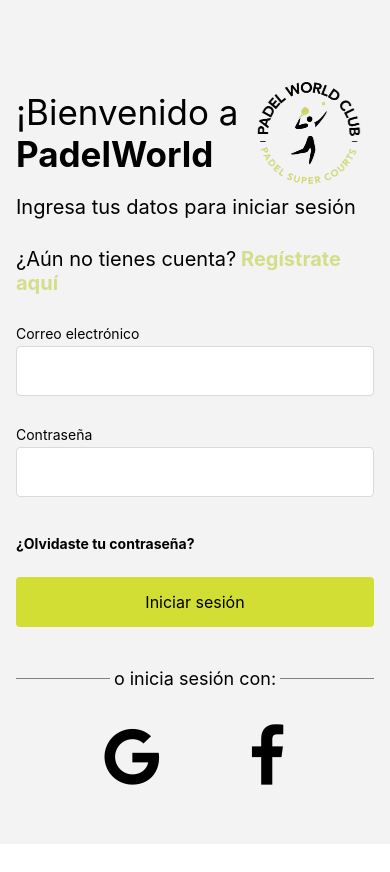
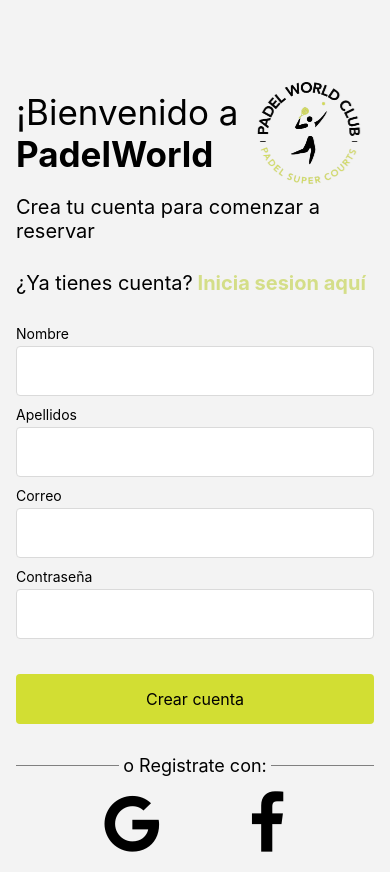
Before and after one commit to JoseConder/padelworld, a React Native app in the folder frontpw/: screen /Register in a window 390 px wide. Before the commit the page ends 844 px from the top, so only its background shows below. Built offline with nearby package versions, Linux system fonts and the light colour scheme.

Commit message:
se agrega pantalla de registro sin funcionalidad

```diff
--- a/frontpw/App.js
+++ b/frontpw/App.js
@@ -4,18 +4,22 @@
 import { NavigationContainer } from '@react-navigation/native';
 import { createStackNavigator } from '@react-navigation/stack'; // Corrected import
 
-import Hola from './screens/Hola';
+import Login from './screens/Login';
 import Home from './screens/Home';
+import Register from './screens/Register';
 export default function App() {
 
   const Stack = createStackNavigator(); // Corrected function name
 
   function MyStack() {
       return(
-          <Stack.Navigator>
-              <Stack.Screen name="Hola" component={Hola}
+          <Stack.Navigator screenOptions={{
+            statusBarStyle: 'dark-content'}}>
+              <Stack.Screen name="Login" component={Login}
               options ={{headerShown: false}}/>
               <Stack.Screen name="Home" component={Home}
+              options ={{headerShown: false}}/>
+              <Stack.Screen name="Register" component={Register}
               options ={{headerShown: false}}/>
           </Stack.Navigator>
       );
--- /dev/null
+++ b/frontpw/screens/Login.js
@@ -0,0 +1,174 @@
+import React, { useState } from 'react';
+import { View, Text, TextInput, TouchableOpacity, Image, Alert, StyleSheet } from 'react-native';
+import FontAwesome from '@expo/vector-icons/FontAwesome';
+import { getAuth, signInWithEmailAndPassword } from 'firebase/auth';
+import appFirebase from '../credenciales';
+
+const auth = getAuth(appFirebase);
+
+export default function LoginScreen(props) {
+
+  const [email, setEmail] = useState('');
+  const [password, setPassword] = useState('');
+
+  const sesion = async () => {
+    try {
+      await signInWithEmailAndPassword(auth, email, password);
+      Alert.alert('Sesion iniciada con exito');
+      props.navigation.navigate('Home');
+    } catch (error) {
+      console.log(error);
+    }
+  }
+
+  return (
+    <View style={styles.container}>
+      <View style={styles.header}>
+        <Text style={styles.welcomeText}>¡Bienvenido a{' '}<Text style={styles.boldText}>PadelWorld</Text></Text>
+        <Image source={require('../assets/PadelOscuro.png')} style={styles.logo} />
+      </View>
+      <View style={styles.subHeader}>
+        <Text style={styles.subHeaderText}>Ingresa tus datos para iniciar sesión</Text>
+        <TouchableOpacity onPress={() => props.navigation.navigate('Register')} style={styles.registerLink}>
+          <Text style={styles.registerText}>¿Aún no tienes cuenta?<Text style={styles.registerHighlight}> Regístrate aquí</Text></Text>
+        </TouchableOpacity>
+      </View>
+      <View style={styles.inputContainer}>
+        <Text style={styles.label}>Correo electrónico</Text>
+        <TextInput
+          style={styles.input}
+          onChangeText={(texto) => setEmail(texto)}
+          value={email}
+        />
+        <Text style={styles.label}>Contraseña</Text>
+        <TextInput
+          style={styles.input}
+          secureTextEntry={true}
+          onChangeText={(texto) => setPassword(texto)}
+          value={password}
+        />
+        <TouchableOpacity onPress={() => console.log("¿Olvidaste tu contraseña?")} style={styles.forgotPassword}>
+          <Text style={styles.forgotPasswordText}>¿Olvidaste tu contraseña?</Text>
+        </TouchableOpacity>
+      </View>
+      <TouchableOpacity onPress={sesion} style={styles.loginButton}>
+        <Text style={styles.loginButtonText}>Iniciar sesión</Text>
+      </TouchableOpacity>
+      <View style={styles.dividerContainer}>
+        <View style={styles.divider} />
+        <Text style={styles.dividerText}>o inicia sesión con:</Text>
+        <View style={styles.divider} />
+      </View>
+      <View style={styles.socialLoginContainer}>
+        <TouchableOpacity onPress={() => console.log("Iniciar sesión con Google")}>
+          <FontAwesome name="google" size={65} />
+        </TouchableOpacity>
+        <TouchableOpacity onPress={() => console.log("Iniciar sesión con Facebook")}>
+          <FontAwesome name="facebook" size={65} />
+        </TouchableOpacity>
+      </View>
+    </View>
+  );
+}
+
+const styles = StyleSheet.create({
+  container: {
+    backgroundColor: '#F3F3F3',
+    padding: 16,
+    flex: 1,
+    paddingTop: 70,
+  },
+  header: {
+    flexDirection: 'row',
+    justifyContent: 'space-between',
+    alignItems: 'center',
+  },
+  welcomeText: {
+    fontSize: 35,
+  },
+  boldText: {
+    fontWeight: 'bold',
+  },
+  logo: {
+    width: 125,
+    height: 125,
+  },
+  subHeader: {
+    width: '100%',
+  },
+  subHeaderText: {
+    fontSize: 20,
+    paddingBottom: 20,
+  },
+  registerLink: {
+    marginTop: 8,
+  },
+  registerText: {
+    fontSize: 20,
+  },
+  registerHighlight: {
+    color: '#d4de88',
+    fontSize: 20,
+    fontWeight: 'bold',
+  },
+  inputContainer: {
+    width: '100%',
+    paddingTop: 30,
+  },
+  label: {
+    fontSize: 14,
+  },
+  input: {
+    marginTop: 4,
+    marginBottom: 30,
+    padding: 8,
+    borderWidth: 1,
+    borderColor: '#dadada',
+    borderRadius: 4,
+    backgroundColor: 'white',
+    height: 50,
+  },
+  forgotPassword: {
+    marginTop: 8,
+  },
+  forgotPasswordText: {
+    color: 'black',
+    fontSize: 14,
+    fontWeight: 'bold',
+  },
+  loginButton: {
+    backgroundColor: '#d2de33',
+    padding: 12,
+    borderRadius: 4,
+    marginTop: 25,
+    width: '100%',
+    height: 50,
+    justifyContent: 'center',
+  },
+  loginButtonText: {
+    color: 'black',
+    textAlign: 'center',
+    fontSize: 16,
+  },
+  dividerContainer: {
+    flexDirection: 'row',
+    alignItems: 'center',
+    justifyContent: 'center',
+    marginTop: 16,
+    paddingTop: 25,
+  },
+  divider: {
+    backgroundColor: 'gray',
+    height: 1,
+    flex: 1,
+  },
+  dividerText: {
+    fontSize: 18,
+    marginHorizontal: 4,
+  },
+  socialLoginContainer: {
+    flexDirection: 'row',
+    justifyContent: 'space-evenly',
+    paddingTop: 35,
+  },
+});
--- a/frontpw/screens/Hola.js
+++ b/frontpw/screens/Register.js
@@ -1,26 +1,9 @@
 import React, { useState } from 'react';
 import { View, Text, TextInput, TouchableOpacity, Image, Alert, StyleSheet } from 'react-native';
 import FontAwesome from '@expo/vector-icons/FontAwesome';
-import { getAuth, signInWithEmailAndPassword } from 'firebase/auth';
-import appFirebase from '../credenciales';
 
-const auth = getAuth(appFirebase);
 
 export default function LoginScreen(props) {
-
-  const [email, setEmail] = useState('');
-  const [password, setPassword] = useState('');
-
-  const sesion = async () => {
-    try {
-      await signInWithEmailAndPassword(auth, email, password);
-      Alert.alert('Sesion iniciada con exito');
-      props.navigation.navigate('Home');
-    } catch (error) {
-      console.log(error);
-    }
-  }
-
   return (
     <View style={styles.container}>
       <View style={styles.header}>
@@ -28,42 +11,43 @@
         <Image source={require('../assets/PadelOscuro.png')} style={styles.logo} />
       </View>
       <View style={styles.subHeader}>
-        <Text style={styles.subHeaderText}>Ingresa tus datos para iniciar sesión</Text>
-        <TouchableOpacity onPress={() => props.navigation.navigate('Registro')} style={styles.registerLink}>
-          <Text style={styles.registerText}>¿Aún no tienes cuenta?<Text style={styles.registerHighlight}> Regístrate aquí</Text></Text>
+        <Text style={styles.subHeaderText}>Crea tu cuenta para comenzar a reservar</Text>
+        <TouchableOpacity onPress={() => props.navigation.navigate('Login')} style={styles.registerLink}>
+          <Text style={styles.registerText}>¿Ya tienes cuenta?<Text style={styles.registerHighlight}> Inicia sesion aquí</Text></Text>
         </TouchableOpacity>
       </View>
       <View style={styles.inputContainer}>
-        <Text style={styles.label}>Correo electrónico</Text>
+        <Text style={styles.label}>Nombre</Text>
         <TextInput
           style={styles.input}
-          onChangeText={(texto) => setEmail(texto)}
-          value={email}
+        />
+        <Text style={styles.label}>Apellidos</Text>
+        <TextInput
+          style={styles.input}
+        />
+        <Text style={styles.label}>Correo</Text>
+        <TextInput
+          style={styles.input}
         />
         <Text style={styles.label}>Contraseña</Text>
         <TextInput
           style={styles.input}
           secureTextEntry={true}
-          onChangeText={(texto) => setPassword(texto)}
-          value={password}
         />
-        <TouchableOpacity onPress={() => console.log("¿Olvidaste tu contraseña?")} style={styles.forgotPassword}>
-          <Text style={styles.forgotPasswordText}>¿Olvidaste tu contraseña?</Text>
-        </TouchableOpacity>
       </View>
-      <TouchableOpacity onPress={sesion} style={styles.loginButton}>
-        <Text style={styles.loginButtonText}>Iniciar sesión</Text>
+      <TouchableOpacity onPress={() => console.log("Registrarse")} style={styles.registerButton}>
+        <Text style={styles.registerButtonText}>Crear cuenta</Text>
       </TouchableOpacity>
       <View style={styles.dividerContainer}>
         <View style={styles.divider} />
-        <Text style={styles.dividerText}>o inicia sesión con:</Text>
+        <Text style={styles.dividerText}>o Registrate con:</Text>
         <View style={styles.divider} />
       </View>
       <View style={styles.socialLoginContainer}>
-        <TouchableOpacity onPress={() => console.log("Iniciar sesión con Google")}>
+        <TouchableOpacity onPress={() => console.log("Registrarse con Google")}>
           <FontAwesome name="google" size={65} />
         </TouchableOpacity>
-        <TouchableOpacity onPress={() => console.log("Iniciar sesión con Facebook")}>
+        <TouchableOpacity onPress={() => console.log("Registrarse con Facebook")}>
           <FontAwesome name="facebook" size={65} />
         </TouchableOpacity>
       </View>
@@ -120,7 +104,7 @@
   },
   input: {
     marginTop: 4,
-    marginBottom: 30,
+    marginBottom: 10,
     padding: 8,
     borderWidth: 1,
     borderColor: '#dadada',
@@ -128,15 +112,7 @@
     backgroundColor: 'white',
     height: 50,
   },
-  forgotPassword: {
-    marginTop: 8,
-  },
-  forgotPasswordText: {
-    color: 'black',
-    fontSize: 14,
-    fontWeight: 'bold',
-  },
-  loginButton: {
+  registerButton: {
     backgroundColor: '#d2de33',
     padding: 12,
     borderRadius: 4,
@@ -145,7 +121,7 @@
     height: 50,
     justifyContent: 'center',
   },
-  loginButtonText: {
+  registerButtonText: {
     color: 'black',
     textAlign: 'center',
     fontSize: 16,
@@ -155,7 +131,7 @@
     alignItems: 'center',
     justifyContent: 'center',
     marginTop: 16,
-    paddingTop: 25,
+    paddingTop: 15,
   },
   divider: {
     backgroundColor: 'gray',
@@ -169,6 +145,6 @@
   socialLoginContainer: {
     flexDirection: 'row',
     justifyContent: 'space-evenly',
-    paddingTop: 35,
+    paddingTop: 15,
   },
 });
```
